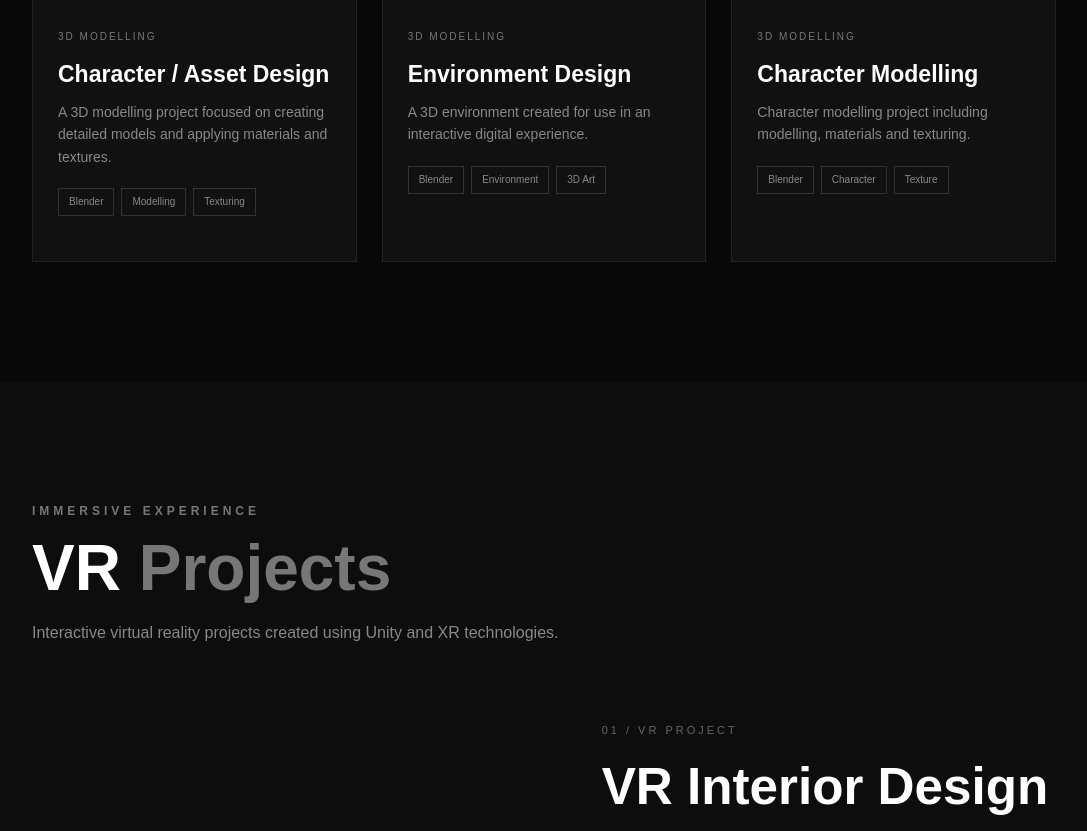
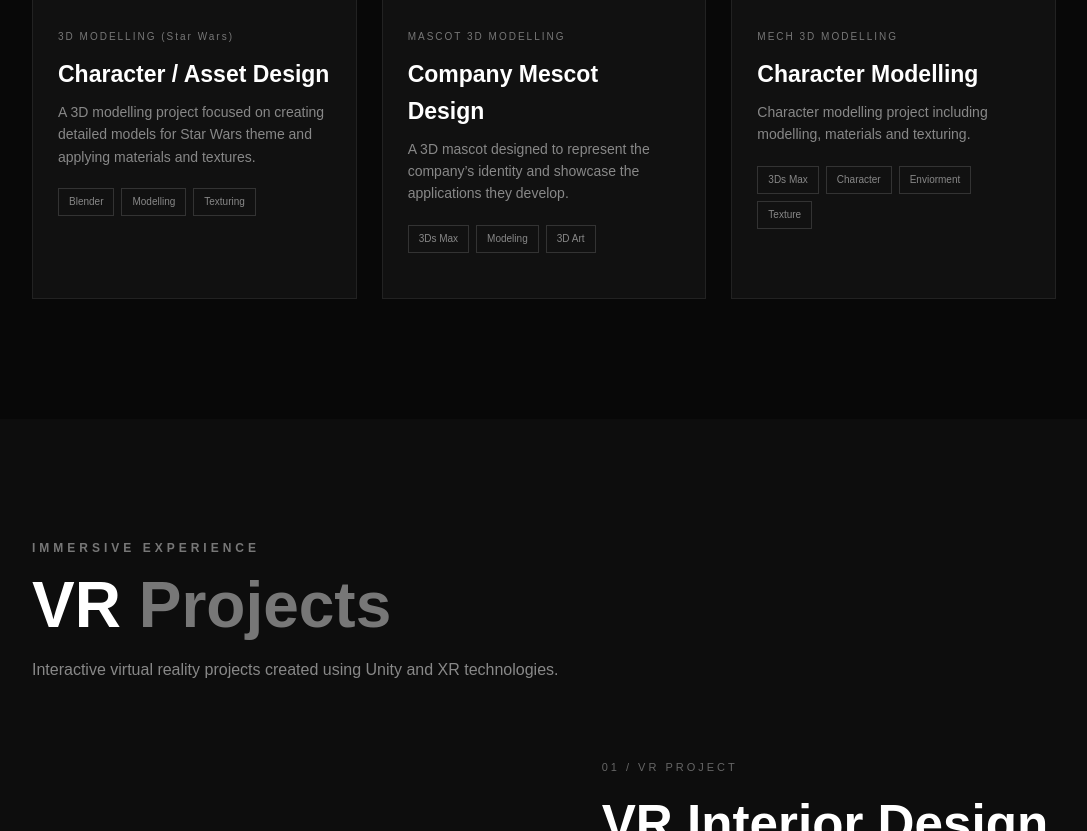
Before and after one commit to HC0511/github-portfolio, a plain HTML site: page index.html in a window 1280 px wide. Shown: the part 2291-3122 px from the top of the page, without its empty margins (96-1183 px from the left). Drawn offline with Linux system fonts and the light colour scheme; a script that the page names is missing.

Commit message:
Update index.html

```diff
--- a/index.html
+++ b/index.html
@@ -347,7 +347,7 @@
             <div class="project-info">
 
                 <span>
-                    3D MODELLING
+                    3D MODELLING (Star Wars)
                 </span>
 
 
@@ -359,8 +359,8 @@
                 <p>
 
                     A 3D modelling project focused on creating
-                    detailed models and applying materials
-                    and textures.
+                    detailed models for Star Wars theme
+                    and applying materials and textures.
 
                 </p>
 
@@ -402,19 +402,20 @@
             <div class="project-info">
 
                 <span>
-                    3D MODELLING
+                    MASCOT 3D MODELLING
                 </span>
 
 
                 <h3>
-                    Environment Design
+                    Company Mescot Design
                 </h3>
 
 
                 <p>
 
-                    A 3D environment created for use in
-                    an interactive digital experience.
+                    A 3D mascot designed to represent the
+                    company’s identity and showcase the
+                    applications they develop.
 
                 </p>
 
@@ -422,11 +423,11 @@
                 <div class="tags">
 
                     <span>
-                        Blender
+                        3Ds Max
                     </span>
 
                     <span>
-                        Environment
+                        Modeling
                     </span>
 
                     <span>
@@ -456,7 +457,7 @@
             <div class="project-info">
 
                 <span>
-                    3D MODELLING
+                    MECH 3D MODELLING
                 </span>
 
 
@@ -476,11 +477,15 @@
                 <div class="tags">
 
                     <span>
-                        Blender
+                        3Ds Max
                     </span>
 
                     <span>
                         Character
+                    </span>
+
+                    <span>
+                        Enviorment
                     </span>
 
                     <span>
```
